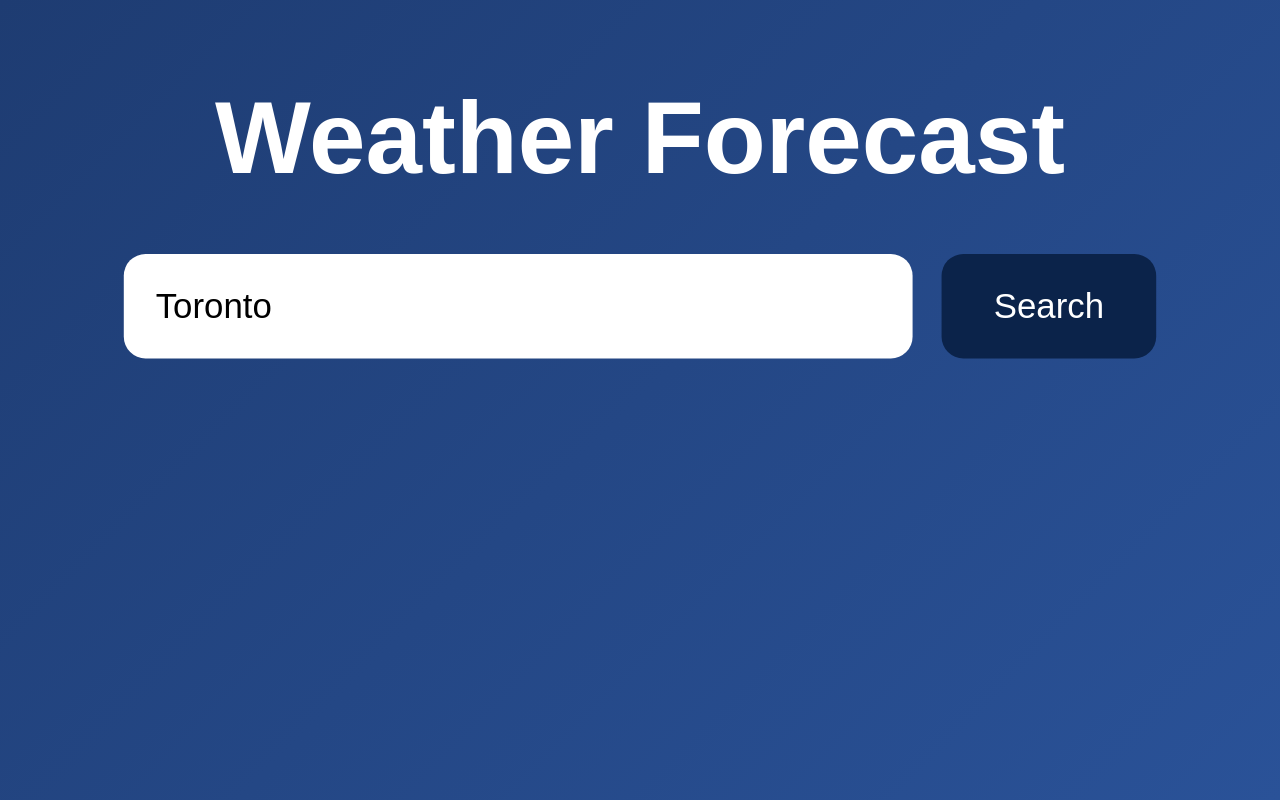
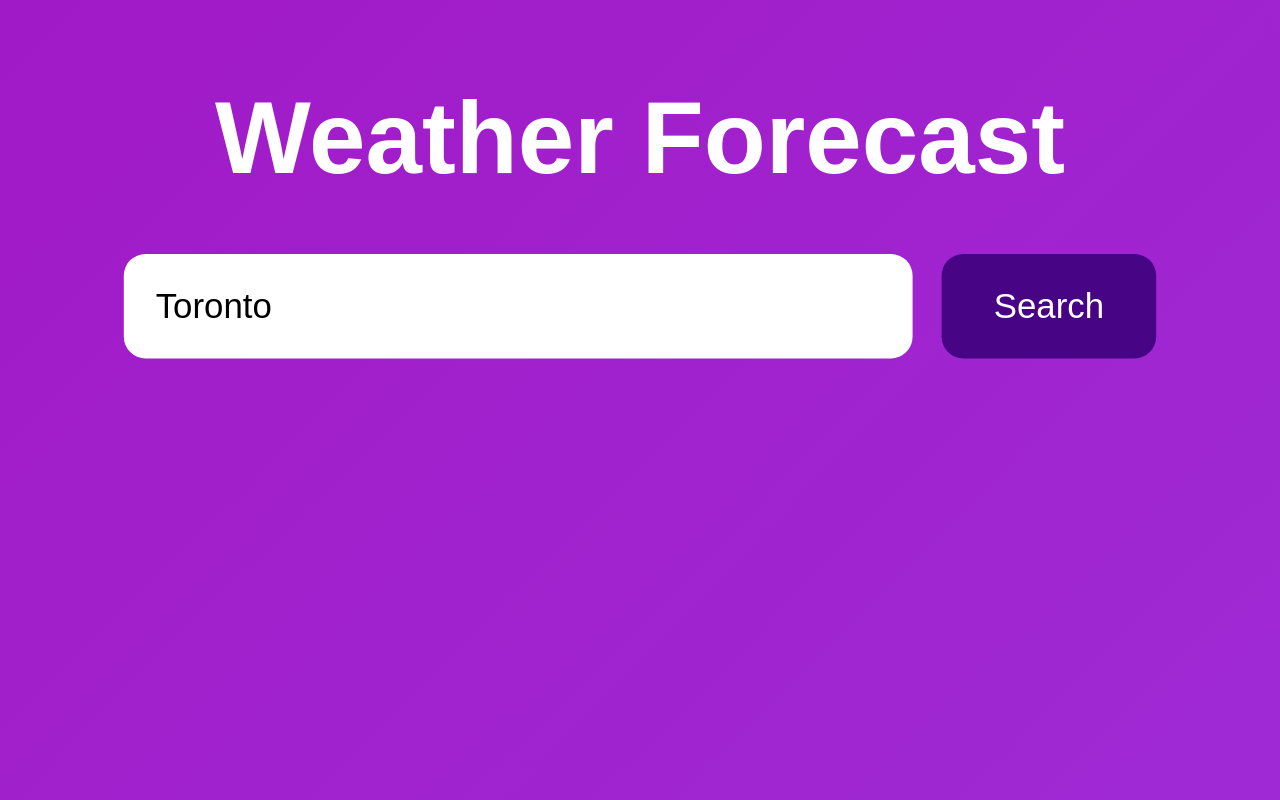
Before and after one commit to kashfimehbuba77/101474002_comp3123_labtest2, a React (Create React App) app: page / in a window 1280 px wide. Built offline with nearby package versions, Linux system fonts and the light colour scheme.

Commit message:
Adding comments to css file

```diff
--- a/src/styles.css
+++ b/src/styles.css
@@ -1,15 +1,10 @@
-/* ===== GLOBAL ===== */
 body {
   margin: 0;
   font-family: "Poppins", sans-serif;
 
-  background: linear-gradient(135deg, #1e3c72, #2a5298);
-
-  /* Center horizontally */
+  background: linear-gradient(135deg, hsl(287, 77%, 44%), hsl(281, 67%, 50%));
   display: flex;
   justify-content: center;
-
-  /* Let us control vertical layout */
   min-height: 100vh;
 }
 
@@ -17,16 +12,12 @@ body {
   width: 100%;
   max-width: 1200px;
   text-align: center;
-
-  /* Push UI up so it doesn’t look tiny */
   margin-top: 80px;
-
-  /* SCALE UP THE ENTIRE UI */
   transform: scale(1.45);
   transform-origin: top center;
 }
 
-/* ===== TITLE ===== */
+/* TITLE */
 .title {
   font-size: 70px;
   color: white;
@@ -34,7 +25,7 @@ body {
   margin-bottom: 40px;
 }
 
-/* ===== SEARCH BAR ===== */
+/* SEARCH BAR */
 .search-container {
   display: flex;
   justify-content: center;
@@ -51,7 +42,7 @@ body {
 
 .search-btn {
   padding: 22px 36px;
-  background: #0b234a;
+  background: #470586;
   border: none;
   border-radius: 15px;
   color: white;
@@ -60,10 +51,10 @@ body {
 }
 
 .search-btn:hover {
-  background: #123b7a;
+  background: #e042c8;
 }
 
-/* ===== WEATHER CARD ===== */
+/* WEATHER CARD  */
 .weather-card {
   width: 90%;
   max-width: 950px;
@@ -112,5 +103,5 @@ body {
 /* Error message */
 .error {
   font-size: 28px;
-  color: #ff6b6b;
+  color: hsl(0, 100%, 1%);
 }
```
